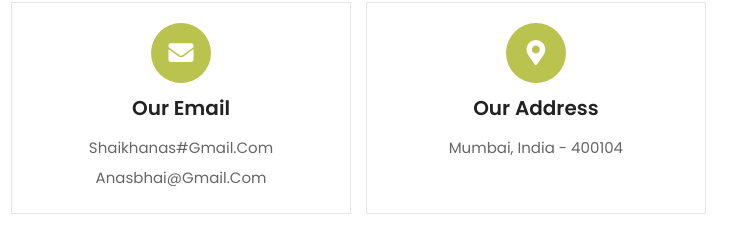
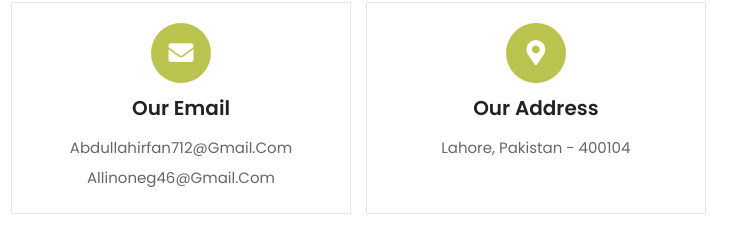
Before and after one commit to ABDULLAH11999/grocery, a plain HTML site: page contact.html in a window 1280 px wide. Shown: the part 328-559 px from the top of the page, 459-1192 px from the left. Drawn offline with Linux system fonts and the light colour scheme.

Commit message:
Update contact.html

```diff
--- a/contact.html
+++ b/contact.html
@@ -113,14 +113,14 @@
         <div class="icons">
             <i class="fas fa-envelope"></i>
             <h3>our email</h3>
-            <p>shaikhanas#gmail.com</p>
-            <p>anasbhai@gmail.com</p>
+            <p>abdullahirfan712@gmail.com</p>
+            <p>allinoneg46@gmail.com</p>
         </div>
 
         <div class="icons">
             <i class="fas fa-map-marker-alt"></i>
             <h3>our address</h3>
-            <p>mumbai, india - 400104</p>
+            <p>Lahore, Pakistan - 400104</p>
         </div>
 
     </div>
```
